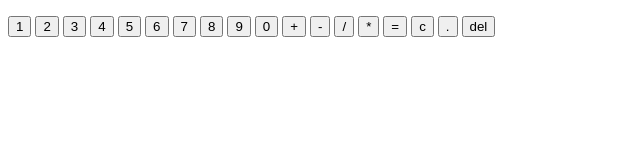
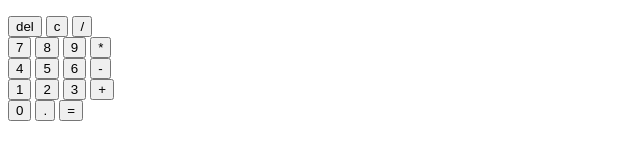
Before and after one commit to the-blockman/calculator, a plain HTML site: page index.html in a window 1280 px wide. Shown: the whole page, without its empty margins (0-640 px from the left). Drawn offline with Linux system fonts and the light colour scheme.

Commit message:
Refactor HTML structure for calculator to improve layout and organization

```diff
--- a/index.html
+++ b/index.html
@@ -7,25 +7,37 @@
     <title>Calculator</title>
   </head>
   <body>
-    <div><p></p></div>
-    <button>1</button>
-    <button>2</button>
-    <button>3</button>
-    <button>4</button>
-    <button>5</button>
-    <button>6</button>
-    <button>7</button>
-    <button>8</button>
-    <button>9</button>
-    <button>0</button>
-    <button>+</button>
-    <button>-</button>
-    <button>/</button>
-    <button>*</button>
-    <button>=</button>
-    <button>c</button>
-    <button>.</button>
-    <button>del</button>
+    <div class="container">
+      <div class="display"><p></p></div>
+      <div class="top-row">
+        <button class="undo">del</button>
+        <button class="undo">c</button>
+        <button class="operator">/</button>
+      </div>
+      <div>
+        <button>7</button>
+        <button>8</button>
+        <button>9</button>
+        <button class="operator">*</button>
+      </div>
+      <div>
+        <button>4</button>
+        <button>5</button>
+        <button>6</button>
+        <button class="operator">-</button>
+      </div>
+      <div>
+        <button>1</button>
+        <button>2</button>
+        <button>3</button>
+        <button class="operator">+</button>
+      </div>
+      <div class="bottom-row">
+        <button>0</button>
+        <button>.</button>
+        <button class="operator">=</button>
+      </div>
+    </div>
     <script src="calculator.js"></script>
   </body>
 </html>
```
